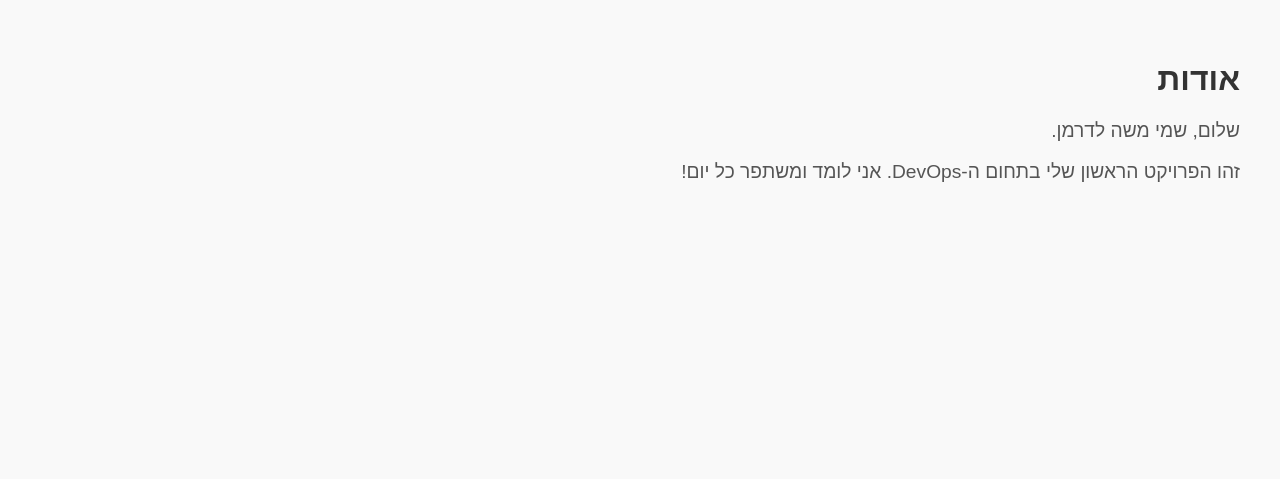
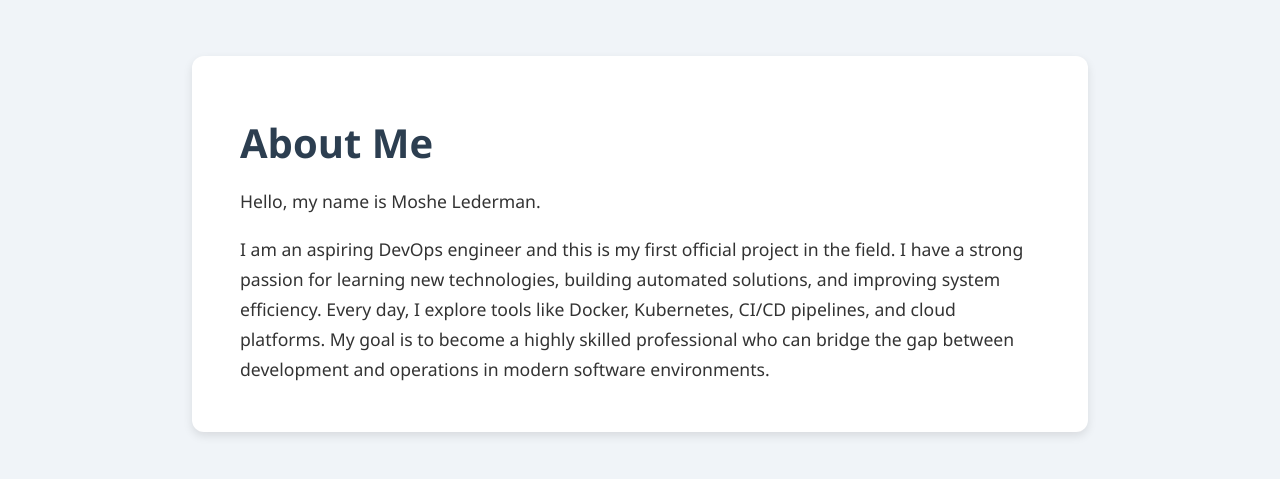
Before and after one commit to moshelederman/HELM-PROJECT, a Flask app: page /about in a window 1280 px wide. Shown: the top 479 px of the page. Run offline with Flask 3, Linux system fonts and the light colour scheme.

Commit message:
upgrade about.html

```diff
--- a/app/app.py
+++ b/app/app.py
@@ -59,7 +59,7 @@ def display_images():
 
 @app.route('/about')
 def about():
-    return render_template('about.html', name="משה לדרמן", description="זהו הפרויקט הראשון שלי בתחום ה-DevOps. אני לומד ומשתפר כל יום!")
+    return render_template('about.html')
 
 @app.route('/metrics')
 def metrics():
--- a/app/templates/about.html
+++ b/app/templates/about.html
@@ -1,28 +1,42 @@
 <!DOCTYPE html>
-<html lang="he">
+<html lang="en">
 <head>
     <meta charset="UTF-8">
-    <title>אודות</title>
+    <title>About Me</title>
     <style>
         body {
-            font-family: Arial, sans-serif;
-            direction: rtl;
-            text-align: right;
-            padding: 2rem;
-            background-color: #f9f9f9;
+            font-family: 'Segoe UI', Tahoma, Geneva, Verdana, sans-serif;
+            direction: ltr;
+            text-align: left;
+            background-color: #f0f4f8;
+            padding: 3rem;
+            color: #333;
+        }
+        .container {
+            max-width: 800px;
+            margin: auto;
+            background: white;
+            padding: 2rem 3rem;
+            box-shadow: 0 4px 10px rgba(0, 0, 0, 0.1);
+            border-radius: 12px;
         }
         h1 {
-            color: #333;
+            color: #2c3e50;
+            font-size: 2.5rem;
+            margin-bottom: 1rem;
         }
         p {
-            font-size: 1.2rem;
-            color: #555;
+            font-size: 1.1rem;
+            line-height: 1.7;
+            margin-bottom: 1rem;
         }
     </style>
 </head>
 <body>
-    <h1>אודות</h1>
-    <p>שלום, שמי {{ name }}.</p>
-    <p>{{ description }}</p>
+    <div class="container">
+        <h1>About Me</h1>
+        <p>Hello, my name is Moshe Lederman.</p>
+        <p>I am an aspiring DevOps engineer and this is my first official project in the field. I have a strong passion for learning new technologies, building automated solutions, and improving system efficiency. Every day, I explore tools like Docker, Kubernetes, CI/CD pipelines, and cloud platforms. My goal is to become a highly skilled professional who can bridge the gap between development and operations in modern software environments.</p>
+    </div>
 </body>
 </html>
```
Also changed, not shown: .github/workflows/ci-cd.yaml.
